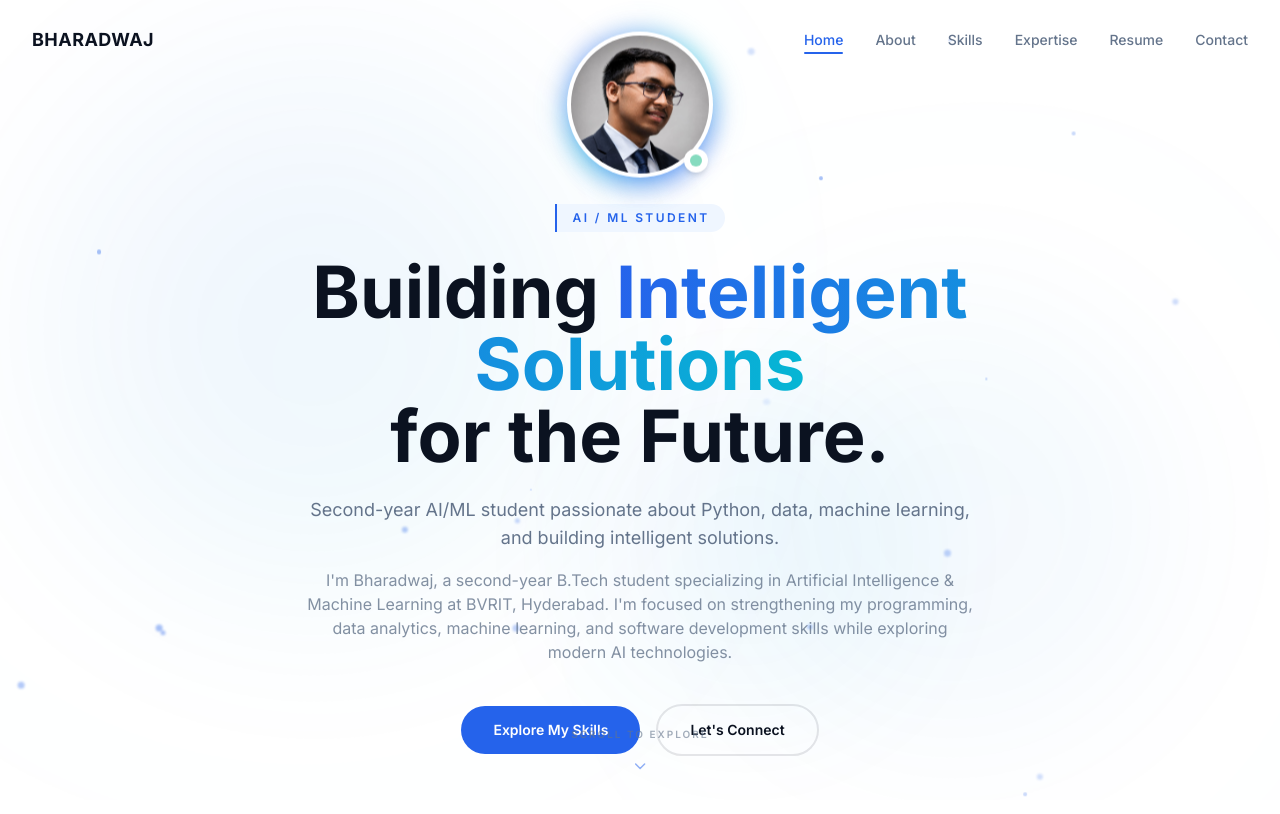
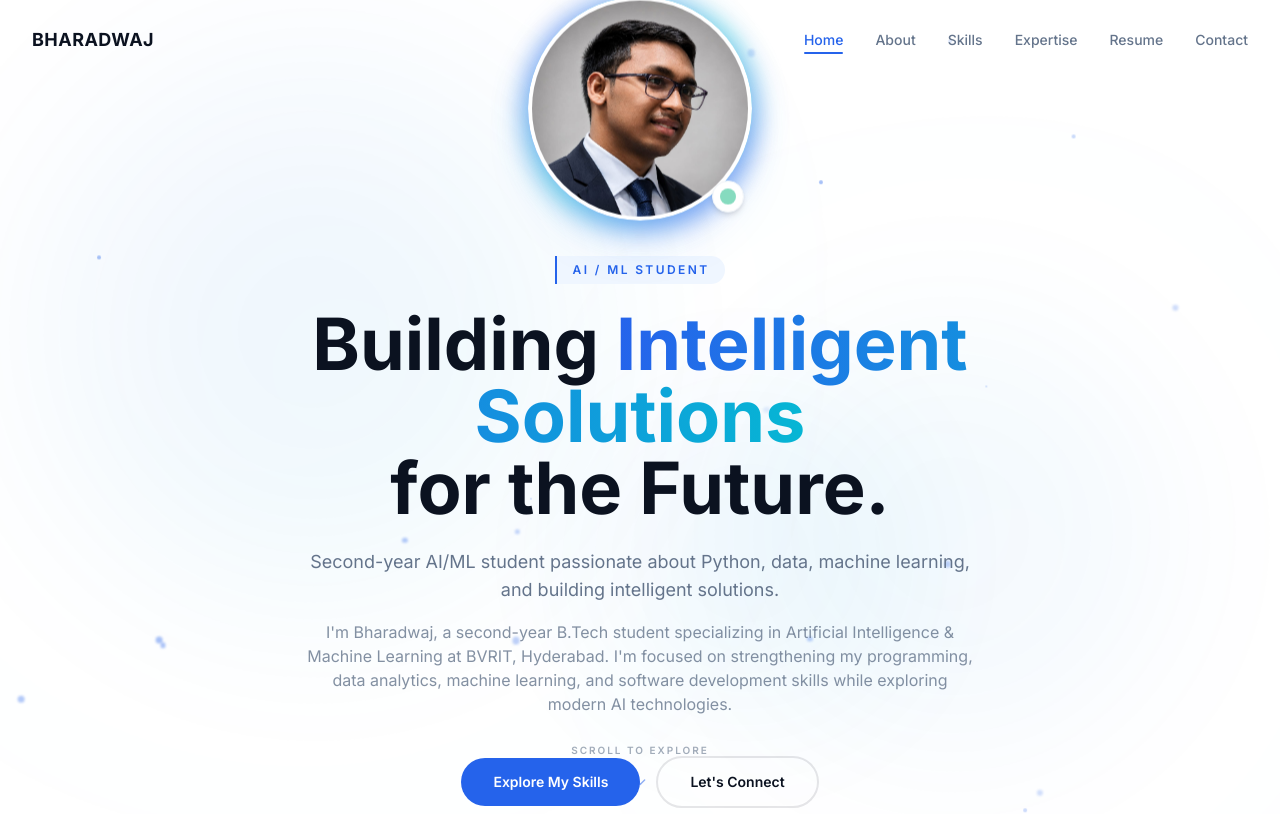
Before and after one commit to 25211a6606-cmyk/bharadwaj-portfolio, a React (Vite) app: page / in a window 1280 px wide. Shown: the top 814 px of the page. Built offline with nearby package versions, Linux system fonts and the light colour scheme.

Commit message:
style: enlarge hero profile image for enhanced visibility and clarity

```diff
--- a/src/components/Hero.jsx
+++ b/src/components/Hero.jsx
@@ -110,18 +110,18 @@ export default function Hero() {
       >
         <motion.div variants={container} initial="hidden" animate="show">
           {/* Profile Picture */}
-          <motion.div variants={item} className="flex justify-center mb-6">
+          <motion.div variants={item} className="flex justify-center mb-8">
             <div className="relative group">
               {/* Outer soft ambient glow */}
               <motion.div
                 animate={{ rotate: 360 }}
                 transition={{ duration: 20, repeat: Infinity, ease: 'linear' }}
-                className="absolute -inset-1 rounded-full bg-gradient-to-r from-[#2563EB] via-[#06B6D4] to-[#2563EB] opacity-60 blur-md group-hover:opacity-90 transition duration-500"
+                className="absolute -inset-1.5 rounded-full bg-gradient-to-r from-[#2563EB] via-[#06B6D4] to-[#2563EB] opacity-60 blur-md group-hover:opacity-90 transition duration-500"
               />
               <motion.div
                 animate={{ y: [0, -6, 0] }}
                 transition={{ duration: 4, repeat: Infinity, ease: 'easeInOut' }}
-                className="relative w-28 h-28 sm:w-32 sm:h-32 md:w-36 md:h-36 rounded-full p-[3px] bg-gradient-to-tr from-[#2563EB] to-[#06B6D4] shadow-xl shadow-blue-500/20"
+                className="relative w-40 h-40 sm:w-48 sm:h-48 md:w-56 md:h-56 rounded-full p-[4px] bg-gradient-to-tr from-[#2563EB] to-[#06B6D4] shadow-2xl shadow-blue-500/25"
               >
                 <div className="w-full h-full rounded-full overflow-hidden bg-white ring-4 ring-white">
                   <img
@@ -132,8 +132,8 @@ export default function Hero() {
                 </div>
 
                 {/* Status indicator dot */}
-                <div className="absolute bottom-1 right-1 flex items-center justify-center w-6 h-6 rounded-full bg-white shadow-md">
-                  <span className="w-3 h-3 rounded-full bg-emerald-500 animate-pulse" title="Active & Open to Opportunities" />
+                <div className="absolute bottom-2 right-2 flex items-center justify-center w-7 h-7 sm:w-8 sm:h-8 rounded-full bg-white shadow-md border border-slate-100">
+                  <span className="w-3.5 h-3.5 sm:w-4 sm:h-4 rounded-full bg-emerald-500 animate-pulse" title="Active & Open to Opportunities" />
                 </div>
               </motion.div>
             </div>
```
